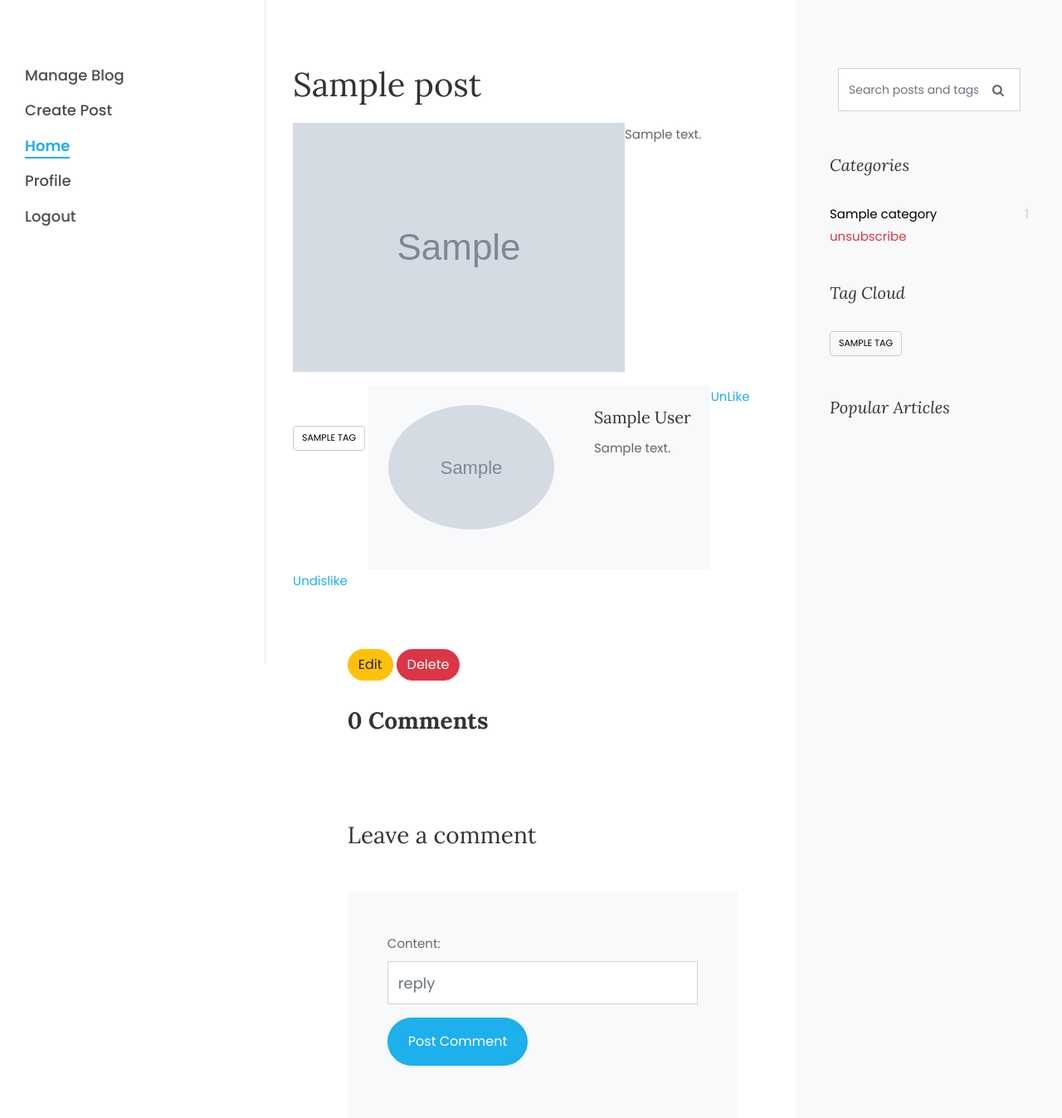
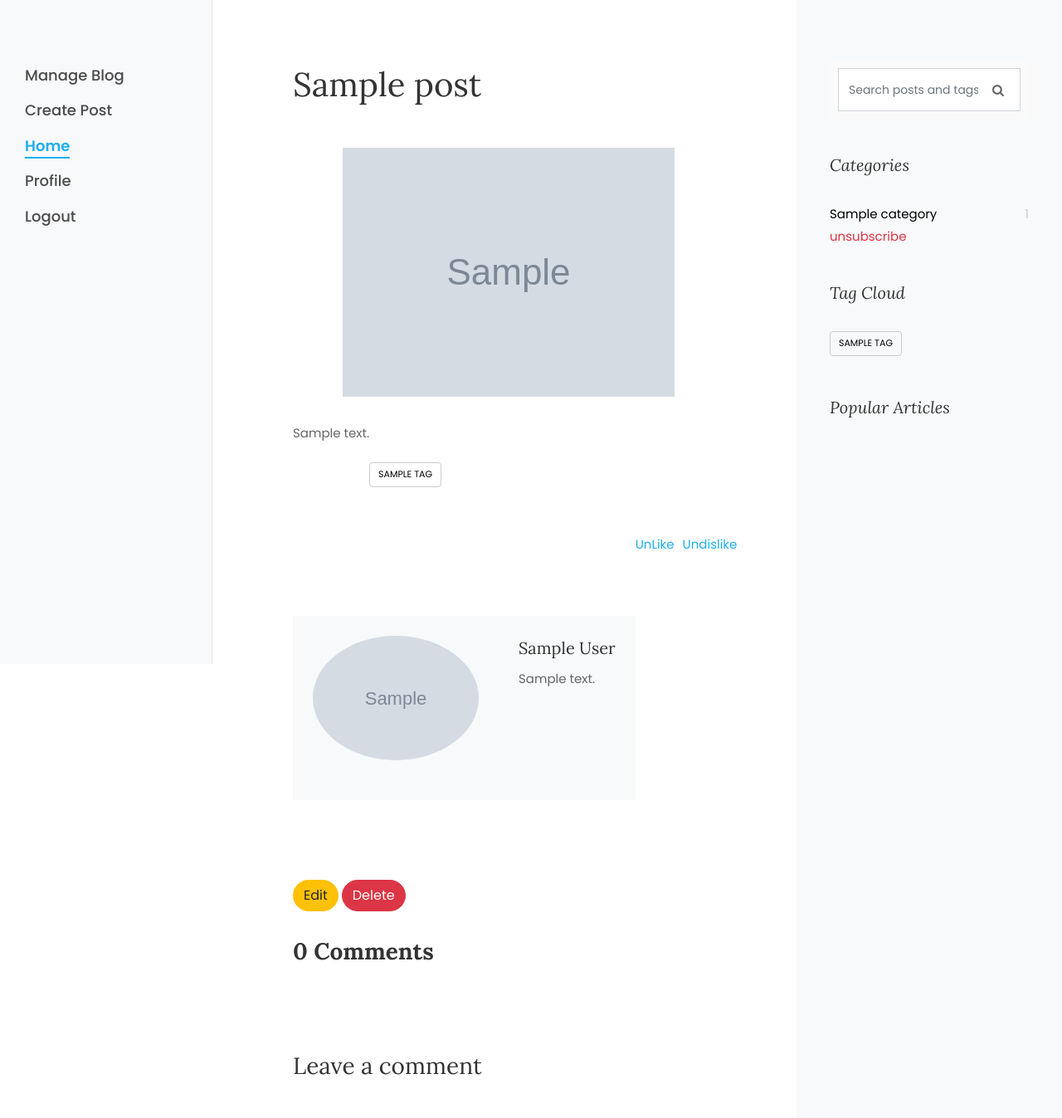
Before and after one commit to alhaithamkamal/Django-Blog, a Django app: page /post/1 in a window 1280 px wide. Shown: the top 1347 px of the page at 83% size. Before the commit the page ends 1284 px from the top, so only its background shows below. Run offline with Django 3.2, Linux system fonts and the light colour scheme; a user stored in the database is signed in; tables that the repository leaves empty hold one stand-in row (values such as "Sample post"); grey boxes marked "Sample" are stand-in pictures; some libraries are stand-ins or nearby versions; some web fonts are replaced.

Commit message:
enhancing main page design a bit

```diff
--- a/posts/templates/header.html
+++ b/posts/templates/header.html
@@ -1,5 +1,5 @@
 <a href="#" class="js-colorlib-nav-toggle colorlib-nav-toggle"><i></i></a>
-<aside id="colorlib-aside" role="complementary" class="js-fullheight">
+<aside id="colorlib-aside" style="background-color:#f8f9fa;width:20%;" role="complementary" class="js-fullheight">
     <nav id="colorlib-main-menu" role="navigation">
         <ul>
             {% if request.user.is_staff %}
--- a/posts/templates/index.html
+++ b/posts/templates/index.html
@@ -11,7 +11,7 @@
 					{% block post_block %}
     				{% endblock %}
 				</div>
-				<div class="col-xl-4 sidebar ftco-animate bg-light pt-5">
+				<div  class="col-xl-4 sidebar ftco-animate bg-light pt-5">
 					<div class="sidebar-box pt-md-4">
 						<form action="/search" class="search-form">
 						<div class="form-group">
--- a/posts/templates/single.html
+++ b/posts/templates/single.html
@@ -2,7 +2,7 @@
 {% block post_block %}
 <div class="row pt-md-4">
 	<h1 class="mb-3">{{post.title}}</h1>
-	<p><img src="{{post.image_url}}" alt="" class="img-fluid"></p>
+	<p style="padding:10px; margin:20px; margin-left:50px"><img src="{{post.image_url}}" alt="" class="img-fluid"></p>
 	<p>{{post.body}}</p>
 	<div class="tag-widget post-tag-container mb-5 mt-5">
 		<div class="tagcloud">
@@ -12,7 +12,7 @@
 		</div>
 	</div>
 
-	<div class="about-author d-flex p-4 bg-light">
+	<div style="margin-top:100px;" class="about-author d-flex p-4 bg-light">
 		<div class="bio mr-5">
 		<img src="{{post.user.profile.profile_pic.url}}" alt="Image placeholder" class="img-fluid mb-4" width="200px" height="200px">
 		</div>
@@ -22,16 +22,16 @@
 		</div>
 	</div>
 	<br>
-{% if request.user == post.user %}
+{% if  request.user.is_authenticated %}
 	{% if not request.user in post.likes.all %}
-	<a href="/like_post/{{post.id}}">Like </a>
+	<a style="margin-right:10px;" href="/like_post/{{post.id}}">Like </a>
 	{% else %}
-	<a href="/like_post/{{post.id}}">UnLike </a>
+	<a style="margin-right:10px;" href="/like_post/{{post.id}}">UnLike </a>
 	{% endif %}
 	{% if not request.user in post.dislikes.all %}
-	<a href="/dislike_post/{{post.id}}">Disike </a>
+	<a  href="/dislike_post/{{post.id}}">Dislike </a>
 	{% else %}
-	<a href="/dislike_post/{{post.id}}">Undislike </a>
+	<a   href="/dislike_post/{{post.id}}">Undislike </a>
 	{% endif %}
 {% endif %}
 <div class="pt-5 mt-5">
```
Also changed, not shown: 1 other file.
